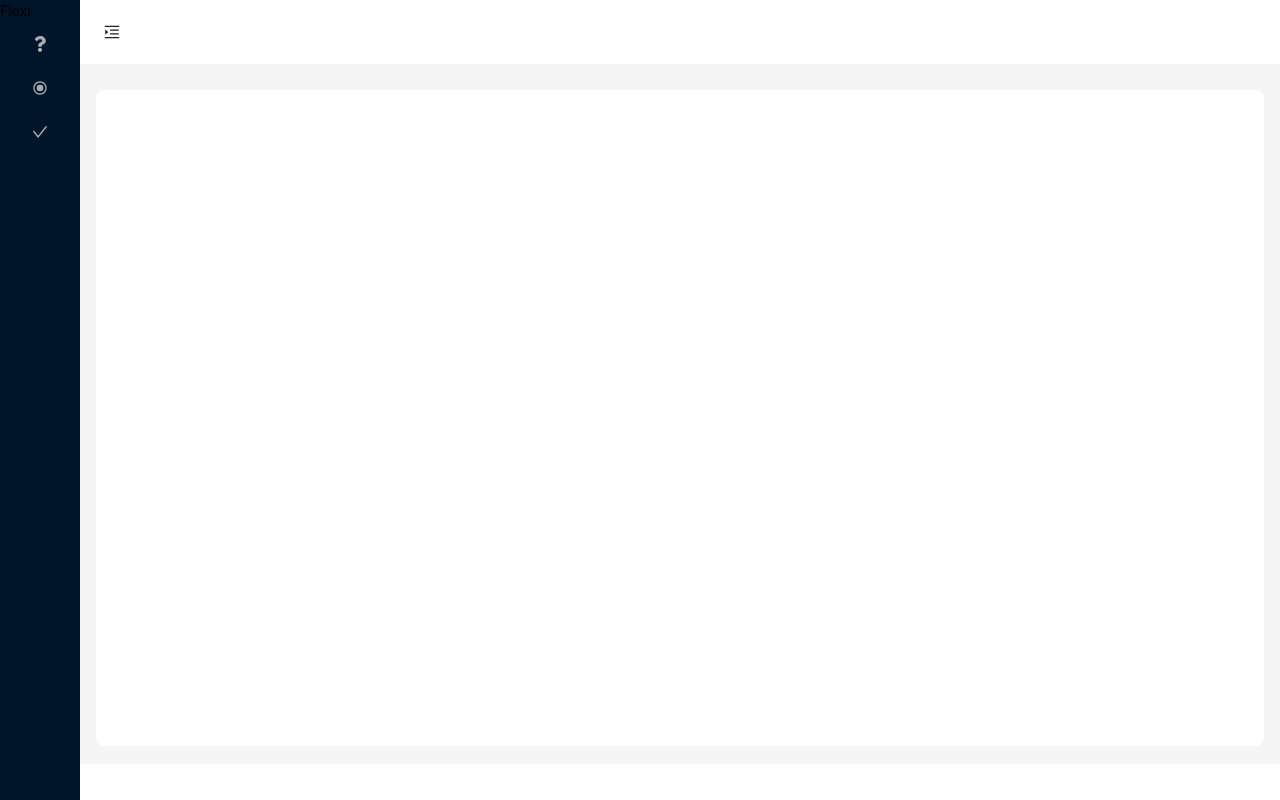
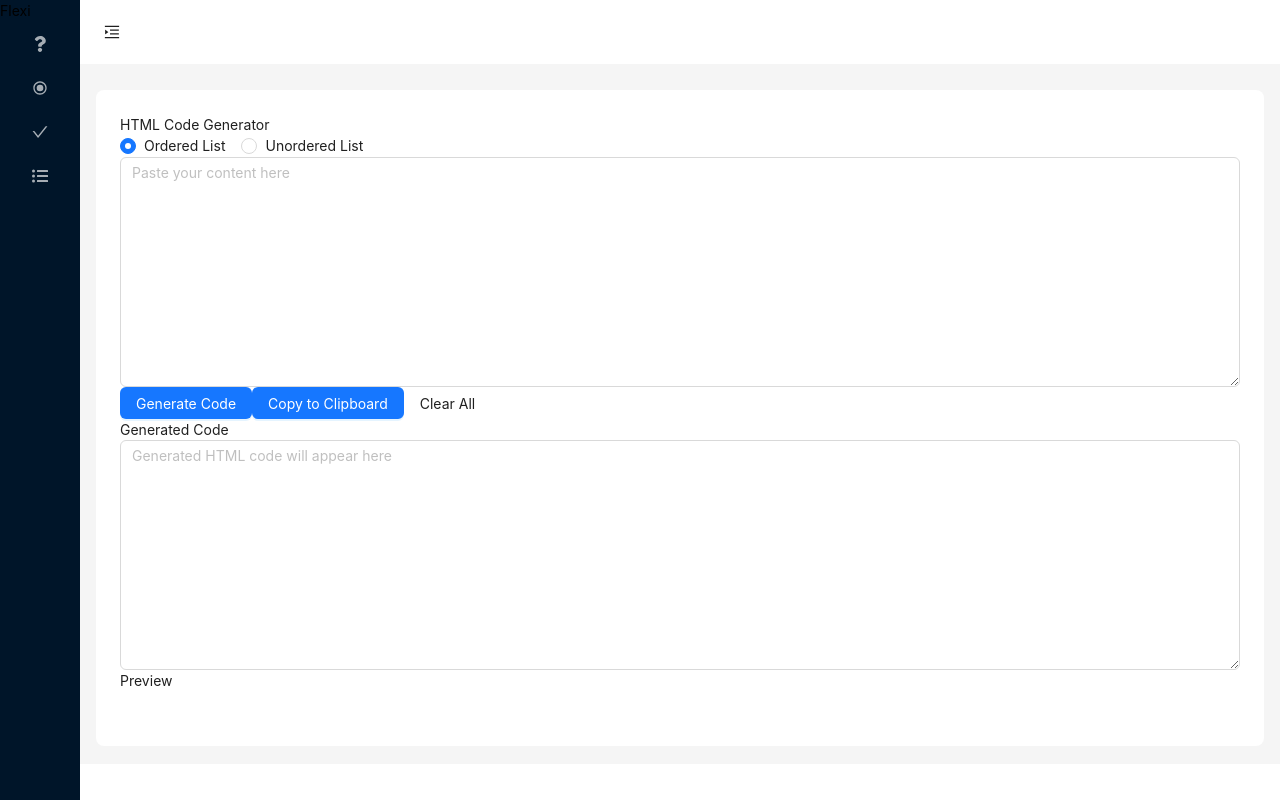
Before and after one commit to atultingre/flexisales-useful-tools, a React (Vite) app: page /list in a window 1280 px wide. Built offline with nearby package versions, Linux system fonts and the light colour scheme.

Commit message:
List generator added

```diff
--- a/src/App.jsx
+++ b/src/App.jsx
@@ -3,6 +3,7 @@ import CheckboxGroupGenerator from "./components/Checkbox/CheckboxGroupGenerator
 import Dashboard from "./components/Dashboard/Dashboard";
 import RadioGroupGenerator from "./components/Radio/RadioGroupGenerator";
 import Select from "./components/Select/Select";
+import ListGenerator from "./components/List/ListGenerator";
 // import BulkLinkOpener from "./components/LinkOpener/BulkLinkOpener";
 
 const App = () => {
@@ -12,6 +13,7 @@ const App = () => {
         <Route path="/" element={<Select />} />
         <Route path="/radio" element={<RadioGroupGenerator />} />
         <Route path="/checkbox" element={<CheckboxGroupGenerator />} />
+        <Route path="/list" element={<ListGenerator />} />
         {/* <Route path="/link-opener" element={<BulkLinkOpener />} /> */}
       </Routes>
     </Dashboard>
--- a/src/components/Dashboard/Dashboard.jsx
+++ b/src/components/Dashboard/Dashboard.jsx
@@ -10,7 +10,7 @@ import {
 } from "@ant-design/icons";
 import { MdOutlineRadioButtonChecked } from "react-icons/md";
 import { Button, Layout, Menu, theme } from "antd";
-import { FaLink, FaQuestion } from "react-icons/fa";
+import { FaLink, FaListUl, FaQuestion } from "react-icons/fa";
 
 const { Header, Sider, Content } = Layout;
 
@@ -54,6 +54,9 @@ const Dashboard = ({ children }) => {
           </Menu.Item>
           <Menu.Item key="/checkbox" icon={<CheckOutlined />}>
             <Link to="/checkbox">Checkbox</Link>
+          </Menu.Item>
+          <Menu.Item key="/List" icon={<FaListUl />}>
+            <Link to="/List">List</Link>
           </Menu.Item>
           {/* <Menu.Item key="/link-opener" icon={<FaLink />}>
             <Link to="/link-opener">Link opener</Link>
--- /dev/null
+++ b/src/components/List/ListGenerator.jsx
@@ -0,0 +1,122 @@
+import { useState } from "react";
+import { Button, Input, notification, Radio } from "antd";
+
+const ListGenerator = () => {
+  const [content, setContent] = useState("");
+  const [generatedCode, setGeneratedCode] = useState("");
+  const [listType, setListType] = useState("ol"); // Default to "ol" for ordered list
+  const [previewHtml, setPreviewHtml] = useState("");
+
+  const handleGenerateCode = () => {
+    // Remove bullets and trim each line
+    const cleanedContent = content
+      .split(/\n+/)
+      .map((line) =>
+        line
+          .replace(/^[•o]+\s*/, "") // Remove specific bullets like •, o, 
+          .trim()
+      )
+      .filter((line) => line);
+
+    // Check if the first line is a heading or part of the list
+    const firstLineIsHeading = /^[A-Za-z\s]+:$/.test(cleanedContent[0]);
+
+    // Extract heading if it exists
+    const heading = firstLineIsHeading ? cleanedContent[0] : null;
+
+    // Filter out the heading if it exists
+    const filteredContent = firstLineIsHeading
+      ? cleanedContent.slice(1)
+      : cleanedContent;
+
+    // Determine list type based on selection
+    const listTag = listType === "ol" ? "ol" : "ul";
+
+    // Create HTML code with the filtered content
+    const htmlCode = `
+${heading ? `<p class="mb-3 last:mb-0"><b>${heading}</b></p>` : ""}
+<${listTag}>
+${filteredContent
+  .map((item) => {
+    const [boldPart, ...rest] = item.split(":");
+    return `<li><b>${boldPart.trim()}:</b> ${rest.join(":").trim()}</li>`;
+  })
+  .join("\n")}
+</${listTag}>`;
+
+    setGeneratedCode(htmlCode.trim());
+    setPreviewHtml(htmlCode.trim()); // Update preview with generated code
+
+    notification.success({
+      message: "Code Generated",
+      description: "The HTML code has been generated successfully.",
+    });
+  };
+
+  const handleCopyToClipboard = () => {
+    navigator.clipboard.writeText(generatedCode);
+    notification.success({
+      message: "Copied",
+      description: "The generated code has been copied to the clipboard.",
+    });
+  };
+
+  const handleClear = () => {
+    setContent("");
+    setGeneratedCode("");
+    setPreviewHtml(""); // Clear preview
+  };
+
+  return (
+    <div className="p-4">
+      <h2 className="text-2xl font-semibold mb-4">HTML Code Generator</h2>
+      <Radio.Group
+        onChange={(e) => setListType(e.target.value)}
+        value={listType}
+        className="mb-4"
+      >
+        <Radio value="ol">Ordered List</Radio>
+        <Radio value="ul">Unordered List</Radio>
+      </Radio.Group>
+      <Input.TextArea
+        rows={10}
+        placeholder="Paste your content here"
+        value={content}
+        onChange={(e) => setContent(e.target.value)}
+        className="mb-4 p-2 border border-gray-300 rounded"
+      />
+      <div className="flex space-x-2 mb-4">
+        <Button type="primary" onClick={handleGenerateCode}>
+          Generate Code
+        </Button>
+        <Button type="primary" onClick={handleCopyToClipboard}>
+          Copy to Clipboard
+        </Button>
+        <Button type="danger" onClick={handleClear}>
+          Clear All
+        </Button>
+      </div>
+      <div className="flex space-x-4">
+        <div className="w-1/2 pl-2">
+          <h3 className="text-lg font-semibold mb-2">Generated Code</h3>
+          <Input.TextArea
+            rows={10}
+            placeholder="Generated HTML code will appear here"
+            value={generatedCode}
+            readOnly
+            className="p-2 border border-gray-300 rounded"
+          />
+        </div>
+        <div className="w-1/2 pr-2">
+          <h3 className="text-lg font-semibold mb-2">Preview</h3>
+          <div
+            className="p-2 border border-gray-300 rounded"
+            dangerouslySetInnerHTML={{ __html: previewHtml }}
+          />
+        </div>
+      </div>
+    </div>
+  );
+};
+
+export default ListGenerator;
--- a/src/components/Select/Select.jsx
+++ b/src/components/Select/Select.jsx
@@ -105,6 +105,7 @@ const Select = () => {
               onChange={(e) =>
                 handleConfigChange(index, "options", e.target.value)
               }
+              rows={10}
               className="p-2 border border-gray-300 rounded h-20"
             ></textarea>
             <label className="flex items-center space-x-2">
@@ -122,7 +123,7 @@ const Select = () => {
       </div>
       <div className="mt-4 flex flex-col space-y-2">
         <textarea
-          rows={16}
+          rows={5}
           placeholder="Display generated code here"
           value={generatedCode}
           readOnly
```
